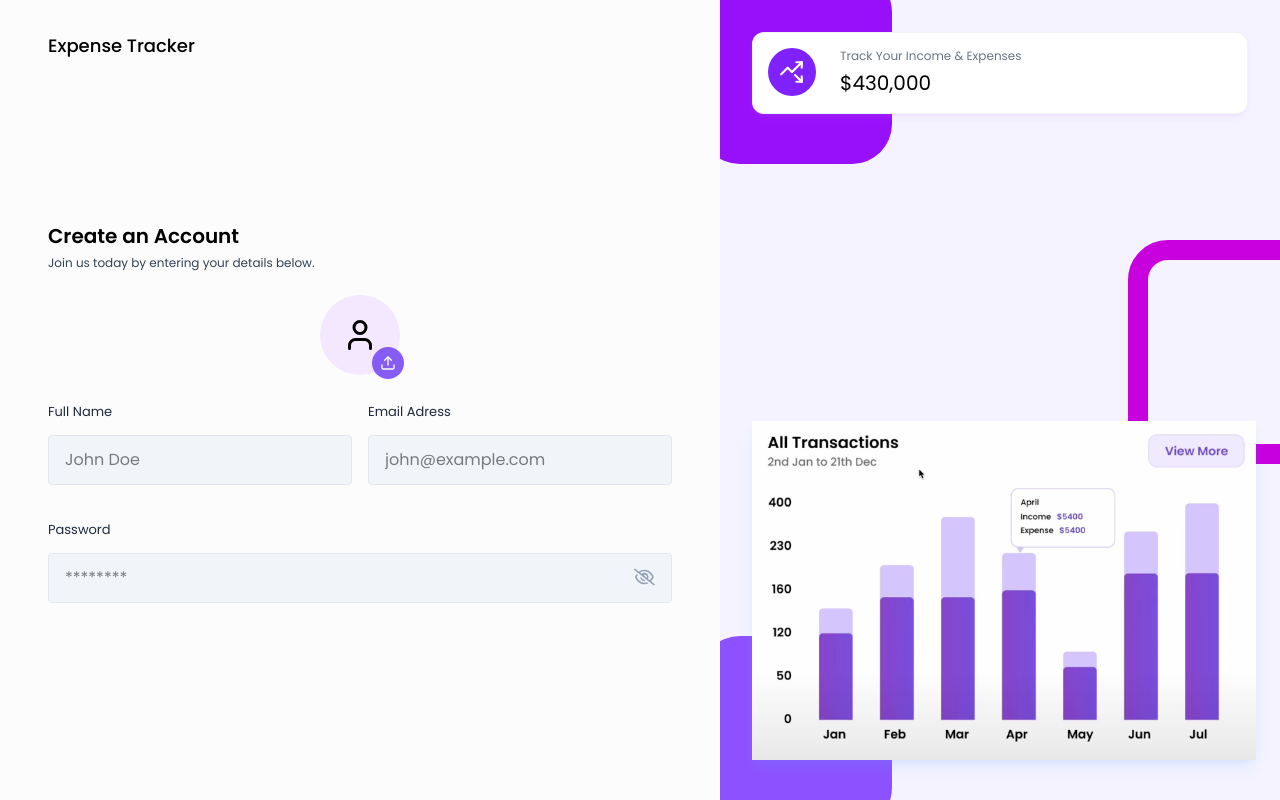
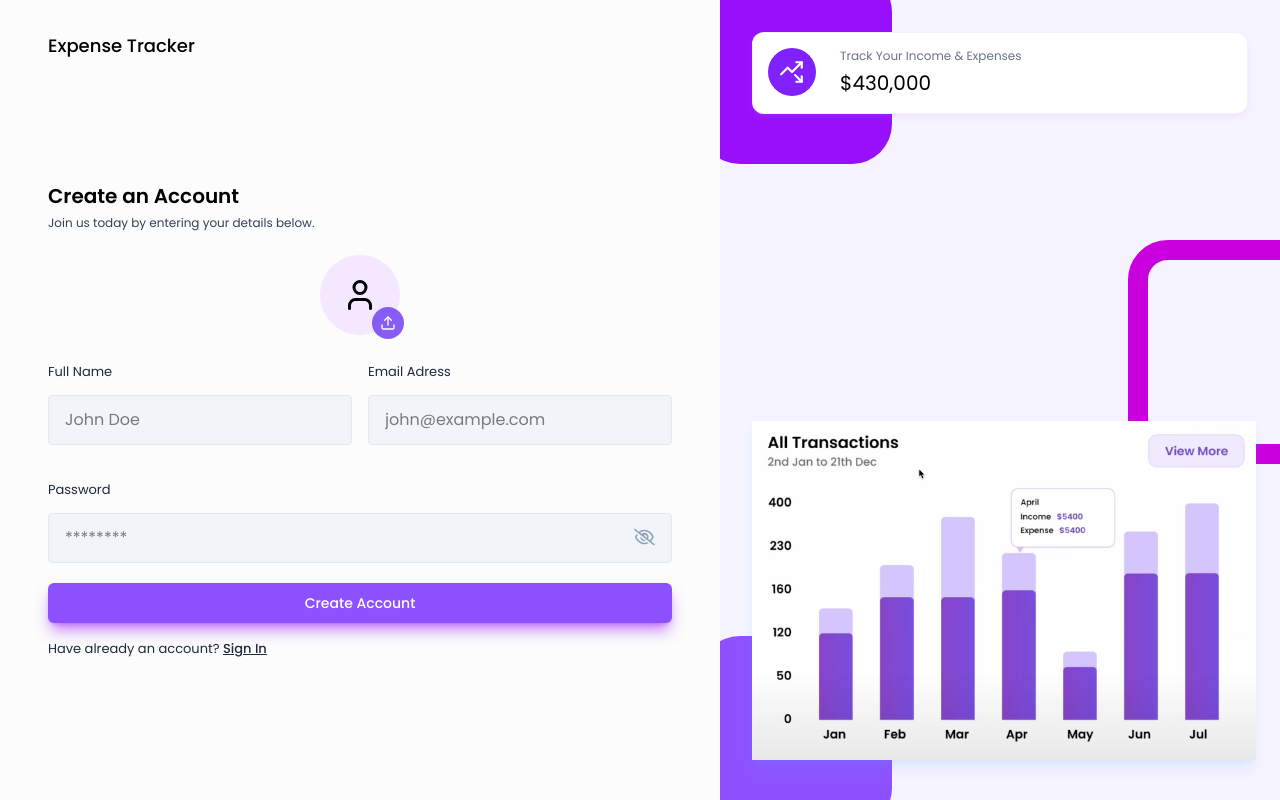
Before and after one commit to Gadnadj/EXPENSETRACKER, a React (Vite) app in the folder frontend/expense-tracker/: page /signUp in a window 1280 px wide. Built offline with nearby package versions, Linux system fonts and the light colour scheme.

Commit message:
add signup

```diff
--- a/frontend/expense-tracker/src/pages/Auth/Login.tsx
+++ b/frontend/expense-tracker/src/pages/Auth/Login.tsx
@@ -37,7 +37,7 @@ const Login = () => {
     };
     return (
         <AuthLayout>
-            <div className='lg:w-[70%] h-3/4 md:h-full flex flex-col justify-center'>
+            <div className='lg:w-[100%] h-3/4 md:h-full flex flex-col justify-center'>
                 <h3 className='text-xl font-semibold text-black'>
                     Welcome Back
                 </h3>
--- a/frontend/expense-tracker/src/pages/Auth/SignUp.tsx
+++ b/frontend/expense-tracker/src/pages/Auth/SignUp.tsx
@@ -66,6 +66,19 @@ const SignUp = (props: Props) => {
 
 
                     </div>
+
+                    <button
+                        onClick={handleSignUp}
+                        className='btn-primary'
+                        type='submit'>
+                        Create Account
+                    </button>
+
+                    <p className='text-[13px] text-slate-800 mt-3'>Have already an account?{' '}
+                        <Link className='font-medium text-primary underline' to='/login'>
+                            Sign In
+                        </Link>
+                    </p>
                 </form>
             </div>
         </AuthLayout>
```
